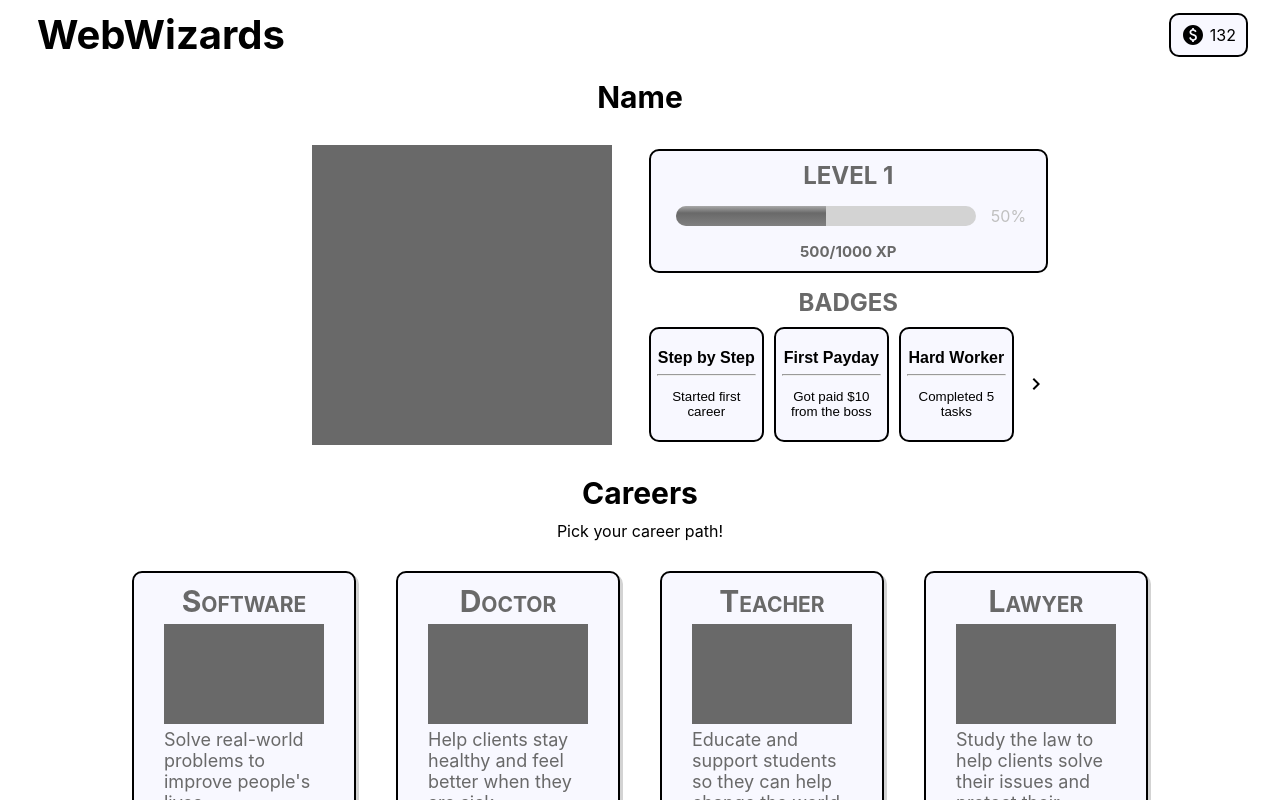
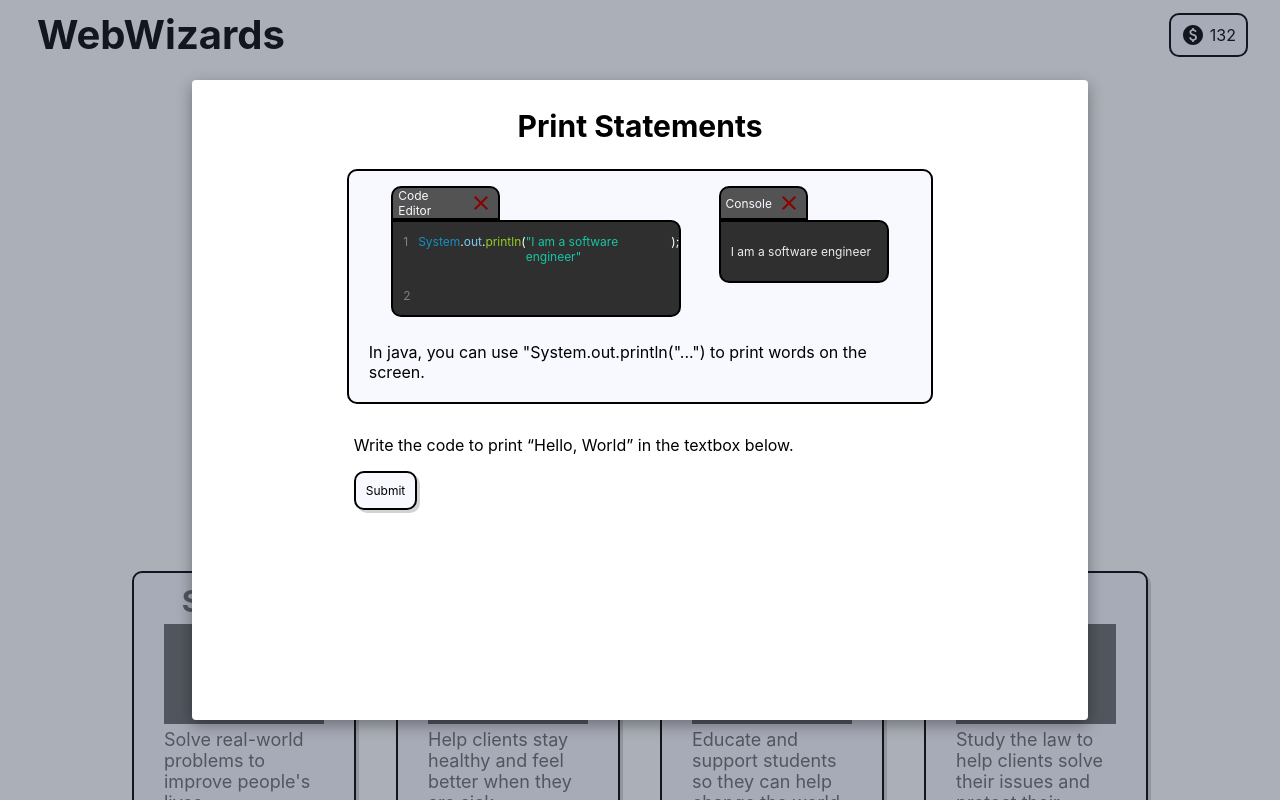
Before and after one commit to chimken0nuggie/CareerQuest, a React (Create React App) app in the folder game/: page / in a window 1280 px wide. Built offline with nearby package versions, Linux system fonts and the light colour scheme.

Commit message:
overlay except input form

```diff
--- a/game/src/App.css
+++ b/game/src/App.css
@@ -103,7 +103,12 @@
 }
 
 .main-container {
-  background-color: rgb(46 56 77 / 30%);
+  width: 100%;
+  height: 100%;
+  position: absolute;
+  top: 0px;
+  left: 0px;
+  background-color: rgba(46, 56, 77, 0.4);
 }
 
 .modal-container {
--- a/game/src/components/Home.js
+++ b/game/src/components/Home.js
@@ -10,7 +10,7 @@ import { useState } from "react";
 
 export default function Home() {
 
-    const [overlay, setOverlay] = useState(false);
+    const [overlay, setOverlay] = useState(true);
 
     return(
         <div className='PageContent' style={{width: '100%', height: '15vh', display: 'flex', flexDirection: 'column', alignItems: 'center'}}>
--- a/game/src/miniComponents/Overlay.js
+++ b/game/src/miniComponents/Overlay.js
@@ -1,27 +1,37 @@
 import React from 'react';
+import Heading from './Heading';
+import PrintlnVisual from './PrintlnVisual';
 
 export default function Overlay(props) {
 
     return (
         <div className='main-container'>
             <div className='modal-container'>
-                <div className="container" style={{}} >
+                <div className="container" style={{display: 'flex', flexDirection: 'column', margin: '10px',
+                                                    alignItems: 'center', justifyContent: 'center', gap: '15px'
+                    }} >
                     <div className="title" style={{}}>
                         {/* <h1>{props.title}</h1> */}
-                        <h1>Print Statement</h1>
+                        <Heading title="Print Statements"></Heading>
                     </div>
 
-                    <div className="lesson" style={{}}>
-                        <p>In java, you can use "System.out.println("Hello World!") to print words on the screen.</p>
+                    <div className="lesson" style={{backgroundColor:'ghostwhite', width: '95%',
+                                    borderRadius: '10px', borderStyle: 'solid', borderWidth: '2px',
+                                    textAlign: 'left', padding:'5px'}}>
+                        <PrintlnVisual/>
+                        <p style={{margin: '0px', padding: '15px'}}>In java, you can use "System.out.println("...") to print words on the screen.</p>
                     </div>
 
-                    <div className="user-input" style={{}} >
-                        <input>
+                    <div className='ExerciseProblem' style={{width: '95%', textAlign: 'left'}}>
+                        <p>Write the code to print “Hello, World” in the textbox below. </p>
+                        <div className='InputAndSubmission' style={{display:'flex', flexDirection:'row', flexWrap:'wrap', width:'100%'}}>
+                        {/* input form */}
+                        <div className='button' style={{ textAlign: 'center', fontSize: '12px',
+                                padding: '10px', height:'15px', alignItems:'center',
+                                borderStyle: 'solid', borderWidth: '2px', borderRadius: '10px'}}>
+                        Submit</div>
+                    </div>
 
-                        </input>
-                        <button>
-                            Submit
-                        </button>
                     </div>
 
                 </div>
--- /dev/null
+++ b/game/src/miniComponents/PrintlnVisual.js
@@ -0,0 +1,69 @@
+import React from 'react';
+import CloseIcon from '@mui/icons-material/Close';
+
+const PrintlnVisual = ({}) => {
+    return (
+        <div className='visual' style={{display:'flex', flexDirection:'row', flexWrap:'wrap',
+                                    alignItems:'flex-start', margin: '10px', gap: '10px', justifyContent:'space-evenly'}}>
+            <div className='CodeEditor' style={{width: '290px'}}>
+                <div className="Tab" style={{display:'flex', flexDirection:'row', gap: '5px',
+                                            backgroundColor:'#535353', color:'ghostwhite',
+                                            alignItems: 'center', padding: '5px', justifyContent: 'center',
+                                            fontSize:'12px', width:'95px', height:'20px',
+                                            borderTopLeftRadius: '10px', borderTopRightRadius: '10px',
+                                            borderStyle: 'solid', borderWidth: '2px', borderColor:'black'
+                }}>
+                    <p>Code Editor</p>
+                    <CloseIcon style={{color: 'darkred'}}/>
+                </div>
+                <div className="EditorBody" style={{display:'flex', flexDirection:'column',
+                                                    backgroundColor: '#2f2f2f', paddingLeft: '10px',
+                                                    borderBottomLeftRadius: '10px', borderBottomRightRadius:'10px',
+                                                    borderTopRightRadius: '10px',
+                                                    borderStyle: 'solid', borderWidth: '2px', borderColor:'black'
+                }}>
+                        <div class="CodeStatement" style={{display: 'flex', flexDirection:'row', color: 'gray',
+                                                            fontSize:'12px', gap:'10px'}}>
+                            <p>1</p>
+                            <div style={{display: 'flex', flexDDirection:'row'}}>
+                                <p style={{color:'#1290c3'}}>System</p>
+                                <p style={{color:'white'}}>.</p>
+                                <p style={{color:'#7ecaef'}}>out</p>
+                                <p style={{color:'white'}}>.</p>
+                                <p style={{color:'#95cd26'}}>println</p>
+                                <p style={{color:'white'}}>	&#40;</p>
+                                <p style={{color:'#17c6a3'}}>"I am a software engineer"</p>
+                                <p style={{color:'white'}}>&#41;;</p>
+                            </div>
+                        </div>
+                        <div style={{color:'gray', fontSize:'12px'}}>
+                            <p>2</p>
+                        </div>
+                </div>
+            </div>
+
+            <div className='Console' style={{width:'170px'}}>
+                <div className="Tab" style={{display:'flex', flexDirection:'row', gap: '5px',
+                                                backgroundColor:'#535353', color:'ghostwhite',
+                                                alignItems: 'center', padding: '5px', justifyContent: 'center',
+                                                fontSize:'12px', width:'75px', height:'20px',
+                                                borderTopLeftRadius: '10px', borderTopRightRadius: '10px',
+                                                borderStyle: 'solid', borderWidth: '2px', borderColor:'black'
+                    }}>
+                    <p>Console</p>
+                    <CloseIcon style={{color: 'darkred'}}/>
+                </div>
+                <div className="ConsoleBody" style={{display:'flex', flexDirection:'column', padding: '10px',
+                                                    backgroundColor: '#2f2f2f',
+                                                    borderBottomLeftRadius: '10px', borderBottomRightRadius:'10px',
+                                                    borderTopRightRadius: '10px',
+                                                    borderStyle: 'solid', borderWidth: '2px', borderColor:'black'
+                }}>
+                    <p style={{color:'#ebebeb', fontSize:'12px'}}>I am a software engineer</p>
+                </div>
+            </div>
+        </div>
+    );
+  };
+
+export default PrintlnVisual;
```
